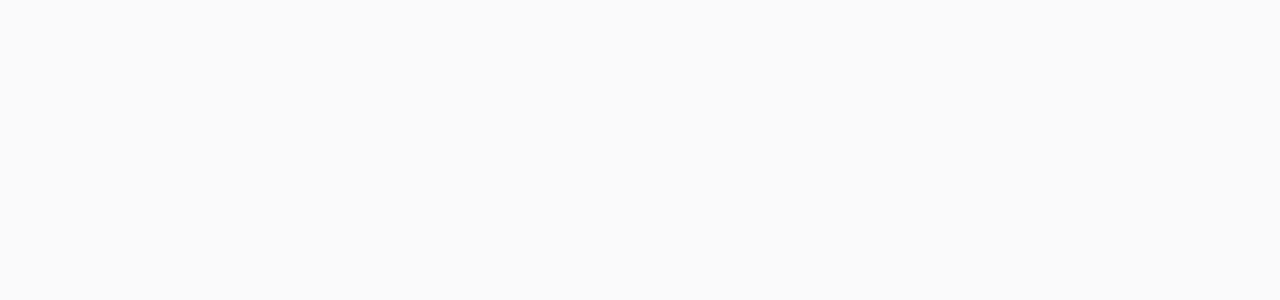
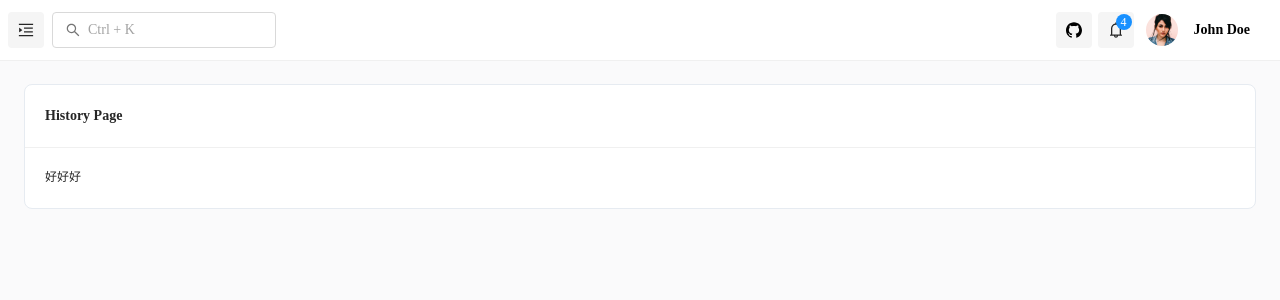
Before and after one commit to DiodeCN/RedDockGen.1, a React (Create React App) app: page /history in a window 1280 px wide. Before the commit this address had no page. Shown: the top 300 px of the page. Built offline with nearby package versions, Linux system fonts and the light colour scheme; a web font is replaced by a local one.

Commit message:
update eslint

```diff
--- a/src/pages/moneycenter/Release.js
+++ b/src/pages/moneycenter/HistoryPage.js
@@ -4,14 +4,14 @@
 // project import
 import MainCard from 'components/MainCard';
 
-// ==============================|| Release PAGE ||============================== //
+// ==============================|| HistoryPage PAGE ||============================== //
 
-const ReleasePage = () => (
-    <MainCard title="Release Page">
+const HistoryPage = () => (
+    <MainCard title="History Page">
         <Typography variant="body2">
-            好好好
+        好好好
         </Typography>
     </MainCard>
 );
 
-export default ReleasePage;
+export default HistoryPage;
--- a/src/routes/MainRoutes.js
+++ b/src/routes/MainRoutes.js
@@ -7,6 +7,7 @@
 // render - main
 const DashboardDefault = Loadable(lazy(() => import('pages/dashboard')));
 const ReleasePage = Loadable(lazy(() => import('pages/moneycenter/ReleasePage')));
+const HistoryPage = Loadable(lazy(() => import('pages/moneycenter/HistoryPage')));
 
 // render - sample page
 const SamplePage = Loadable(lazy(() => import('pages/extra-pages/SamplePage')));
@@ -41,6 +42,14 @@
             ]
         },
         {
+            path: 'release',
+            element: <ReleasePage />
+        },
+        {
+            path: 'history',
+            element: <HistoryPage />
+        },
+        {
             path: 'sample-page',
             element: <SamplePage />
         },
```
Also changed, not shown: 1 other file (tests, documents, lock files or other folders).
